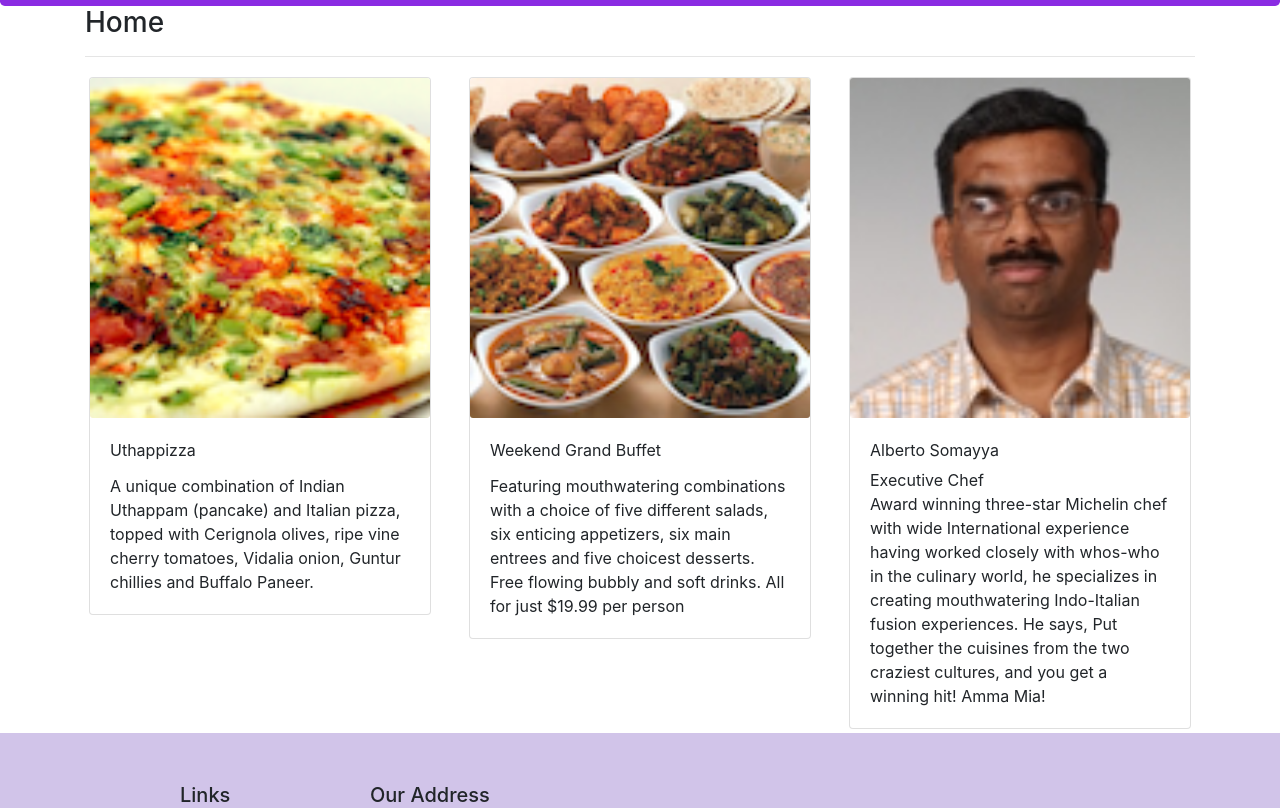
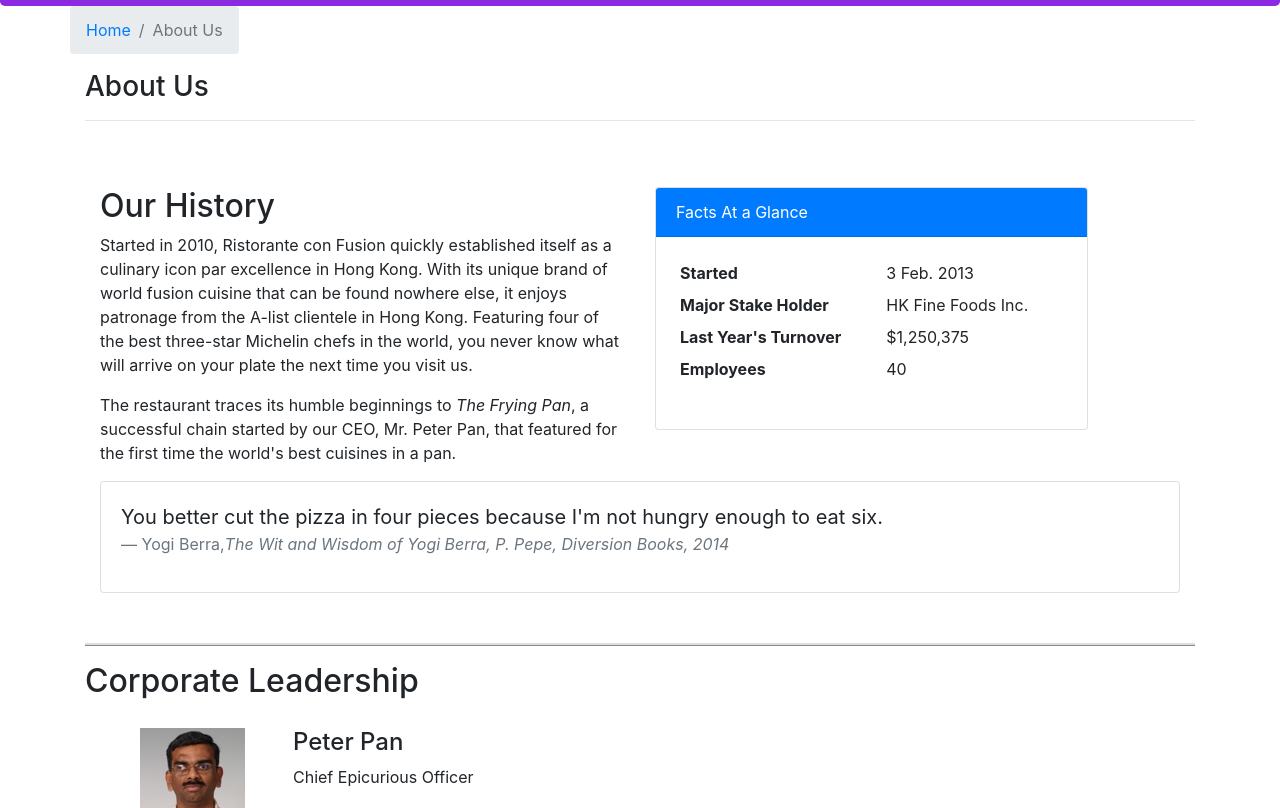
Before and after one commit to hoplite2000/reactjs, a React (Create React App) app: page /aboutus in a window 1280 px wide. Before the commit this address led to /home. Shown: the part 352-1160 px from the top of the page. Built offline with nearby package versions, Linux system fonts and the light colour scheme.

Commit message:
ass2 aboutus page

```diff
--- /dev/null
+++ b/src/components/aboutuscomponent.js
@@ -0,0 +1,88 @@
+import React from 'react';
+import { Breadcrumb, BreadcrumbItem, Card, CardBody, CardHeader, Media } from 'reactstrap';
+import { Link } from 'react-router-dom';
+
+function About(props) {
+
+    const leaders = props.leaders.map((leader) => {
+        return (
+            <div key={leader.id} className="col-12 mt-1">
+                <Media tag="li">
+                    <Media left middle>
+                        <Media object src={leader.image} alt={leader.name} />
+                    </Media>
+                    <Media body className="ml-5 mb-5">
+                        <Media heading>{leader.name}</Media>
+                        <p>{leader.designation}</p>
+                        <p>{leader.description}</p>
+                    </Media>
+                </Media>
+            </div>
+        );
+    });
+
+    return(
+        <div className="container">
+            <div className="row">
+                <Breadcrumb>
+                    <BreadcrumbItem><Link to="/home">Home</Link></BreadcrumbItem>
+                    <BreadcrumbItem active>About Us</BreadcrumbItem>
+                </Breadcrumb>
+                <div className="col-12">
+                    <h3>About Us</h3>
+                    <hr />
+                </div>
+            </div>
+            <div className="row rowsection">
+                <div className="col-12 col-md-6">
+                    <h2>Our History</h2>
+                    <p>Started in 2010, Ristorante con Fusion quickly established itself as a culinary icon par excellence in Hong Kong. With its unique brand of world fusion cuisine that can be found nowhere else, it enjoys patronage from the A-list clientele in Hong Kong.  Featuring four of the best three-star Michelin chefs in the world, you never know what will arrive on your plate the next time you visit us.</p>
+                    <p>The restaurant traces its humble beginnings to <em>The Frying Pan</em>, a successful chain started by our CEO, Mr. Peter Pan, that featured for the first time the world's best cuisines in a pan.</p>
+                </div>
+                <div className="col-12 col-md-5">
+                    <Card>
+                        <CardHeader className="bg-primary text-white">Facts At a Glance</CardHeader>
+                        <CardBody>
+                            <dl className="row p-1">
+                                <dt className="col-6">Started</dt>
+                                <dd className="col-6">3 Feb. 2013</dd>
+                                <dt className="col-6">Major Stake Holder</dt>
+                                <dd className="col-6">HK Fine Foods Inc.</dd>
+                                <dt className="col-6">Last Year's Turnover</dt>
+                                <dd className="col-6">$1,250,375</dd>
+                                <dt className="col-6">Employees</dt>
+                                <dd className="col-6">40</dd>
+                            </dl>
+                        </CardBody>
+                    </Card>
+                </div>
+                <div className="col-12">
+                    <Card>
+                        <CardBody className="bg-faded">
+                            <blockquote className="blockquote">
+                                <p className="mb-0">You better cut the pizza in four pieces because
+                                    I'm not hungry enough to eat six.</p>
+                                <footer className="blockquote-footer">Yogi Berra,
+                                <cite title="Source Title">The Wit and Wisdom of Yogi Berra,
+                                    P. Pepe, Diversion Books, 2014</cite>
+                                </footer>
+                            </blockquote>
+                        </CardBody>
+                    </Card>
+                </div>
+            </div>
+            <div className="row row-content">
+                <div className="col-12 mt-3 mb-3">
+                    <h2>Corporate Leadership</h2>
+                </div>
+                <div className="col-12">
+                    <Media list>
+                        {leaders}
+                    </Media>
+                </div>
+            </div>
+        </div>
+    );
+}
+
+export default About;
--- a/src/components/contactuscomponent.js
+++ b/src/components/contactuscomponent.js
@@ -7,12 +7,12 @@
         <div className="container">
             <div className="row">
                 <Breadcrumb>
-                    <BreadcrumbItem><Link to ="/menu">Menu</Link></BreadcrumbItem>
+                    <BreadcrumbItem><Link to ="/home">Home</Link></BreadcrumbItem>
                     <BreadcrumbItem active>Contact Us</BreadcrumbItem>
                 </Breadcrumb>
                 <div className="col-12"><h3>Contact Us</h3><hr /></div>
             </div>
-            <div className="row row-content">
+            <div className="row rowsection">
                 <div className="col-12">
                 <h3>Location Information</h3>
                 </div>
--- a/src/components/homecomponent.js
+++ b/src/components/homecomponent.js
@@ -17,7 +17,7 @@
 function Home(props){
     return(
         <div className="container">
-            <div className="row align-items-start">
+            <div className="row align-items-start rowsection">
                 <div className="col-12"><h3>Home</h3><hr /></div>
                 <div className="col-12 col-md m-1">
                     <Rendercard item={props.dish} />
--- a/src/components/maincomponent.js
+++ b/src/components/maincomponent.js
@@ -5,6 +5,7 @@
 import {PROMOTIONS} from '../shared/promotions';
 import Header from './headercomponent';
 import Home from './homecomponent';
+import About from './aboutuscomponent';
 import Menu from './menucomponent';
 import Contact from './contactuscomponent';
 import DishDetail from './dishdetailcomponent';
@@ -43,6 +44,7 @@
         <Header />
         <Switch>
           <Route path="/home" component={Homepage}/>
+          <Route exact path="/aboutus" component={() => <About leaders={this.state.leaders} />} />
           <Route exact path="/menu" component={() => <Menu dishes={this.state.dishes} />}/>
           <Route path="/menu/:id" component={dishdetail} />
           <Route exact path = "/contactus" component={Contact} />
--- a/src/components/menucomponent.js
+++ b/src/components/menucomponent.js
@@ -33,7 +33,7 @@
                     </Breadcrumb>
                 </div>
                 <div className="col-12"><h3>Menu</h3><hr /></div>
-                <div className="row">
+                <div className="row rowsection">
                     {menu}
                 </div>
             </div>
```
